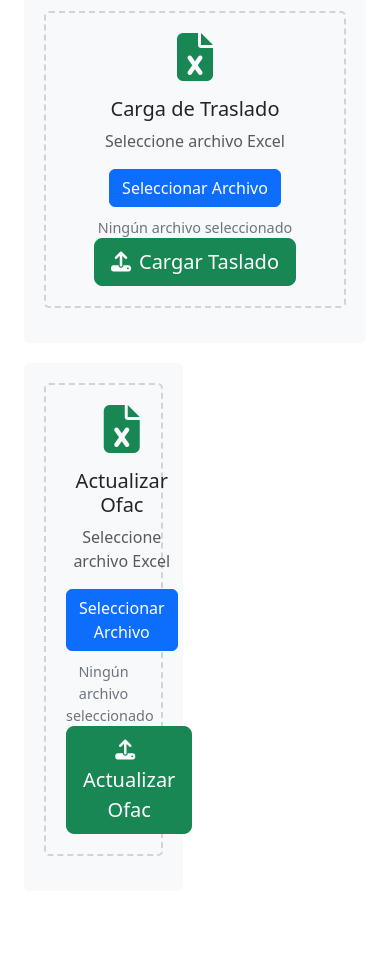
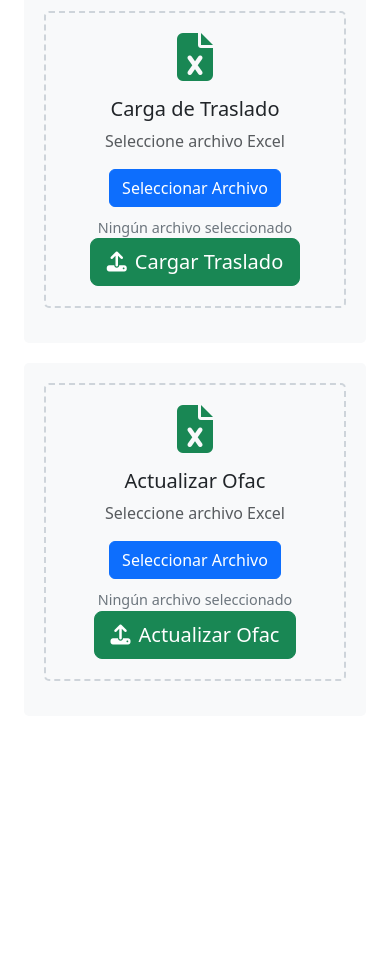
Before and after one commit to camacho999/listador_ccis, a Flask app: page /cargar in a window 390 px wide. Shown: the part 834-1793 px from the top of the page. After the commit the page ends 1515 px from the top, so only its background shows below. Run offline with Flask 3, Linux system fonts and the light colour scheme.

Commit message:
Fix styling issues in carga.html template and improve file upload layout
• Modified templates/carga.html to fix Bootstrap grid layout using proper col-md-6 classes instead of mixed column structure
• Updated form organization to separate file uploads into distinct sections with improved visual grouping
• Fixed typo in traslado button text changing "Taslado" to "Traslado"
• Improved responsive design consistency across all file upload components
• Maintained existing functionality while resolving styling inconsistencies from previous theme issue

The changes address the styling problems by implementing a cleaner, more consistent Bootstrap grid layout while preserving all existing file upload functionality.

```diff
--- a/templates/carga.html
+++ b/templates/carga.html
@@ -4,10 +4,7 @@
     <h2 class="mb-4 text-center">Carga de Información</h2>
 
     <div class="row">
-
         <div class="col-md-6">
-
-                <!-- Columna derecha - Carga de archivos -->
             <div class="form-section">
                 <h4 class="mb-3"><i class="fas fa-file-upload me-2"></i>Carga de Archivos</h4>
 
@@ -20,7 +17,6 @@
                             <p class="text-muted">Seleccione archivo Excel</p>
                             <span class="btn btn-primary">Seleccionar Archivo</span>
                         </label>
-
                         <input type="file" id="inventarioFile" name="archivo" class="form-control" accept=".xlsx, .xls" required>
                         <div id="inventarioFileName" class="file-name">Ningún archivo seleccionado</div>
                         <button type="submit" class="btn btn-success btn-lg"><i class="fas fa-upload me-2"></i>Cargar Inventario</button>
@@ -29,47 +25,46 @@
 
                 <!-- Carga de bloqueados -->
                 <div class="file-upload">
+                    <form action="/update_blok" method="POST" enctype="multipart/form-data">
                         <label for="bloqueadosFile" class="file-upload-label">
                             <i class="fas fa-file-excel fa-3x mb-3 text-success"></i>
                             <h5>Carga de Bloqueados</h5>
                             <p class="text-muted">Seleccione archivo Excel</p>
                             <span class="btn btn-primary">Seleccionar Archivo</span>
-
                         </label>
-                            <form action="/update_blok" method="POST" enctype="multipart/form-data">
                         <input type="file" id="bloqueadosFile" name="archivo" class="form-control" accept=".xlsx, .xls" required>
                         <div id="bloqueadosFileName" class="file-name">Ningún archivo seleccionado</div>
-                                <button type="submit" class="btn btn-success btn-lg"> <i class="fas fa-upload me-2"></i>Cargar Bloqueados</button>
+                        <button type="submit" class="btn btn-success btn-lg"><i class="fas fa-upload me-2"></i>Cargar Bloqueados</button>
                     </form>
                 </div>
 
                 <!-- Carga de traslado -->
                 <div class="file-upload">
+                    <form action="/traslado" method="POST" enctype="multipart/form-data">
                         <label for="trasladoFile" class="file-upload-label">
                             <i class="fas fa-file-excel fa-3x mb-3 text-success"></i>
                             <h5>Carga de Traslado</h5>
                             <p class="text-muted">Seleccione archivo Excel</p>
                             <span class="btn btn-primary">Seleccionar Archivo</span>
-
                         </label>
-                            <form action="/traslado" method="POST" enctype="multipart/form-data">
                         <input type="file" id="trasladoFile" name="archivo" class="form-control" accept=".xlsx, .xls" required>
                         <div id="trasladoFileName" class="file-name">Ningún archivo seleccionado</div>
-                                <button type="submit" class="btn btn-success btn-lg"><i class="fas fa-upload me-2"></i>Cargar Taslado</button>
+                        <button type="submit" class="btn btn-success btn-lg"><i class="fas fa-upload me-2"></i>Cargar Traslado</button>
                     </form>
                 </div>
             </div>
         </div>
-            <div class="col-6">
+
+        <div class="col-md-6">
             <div class="form-section">
                 <div class="file-upload">
+                    <form action="/update_ofac" method="POST" enctype="multipart/form-data">
                         <label for="ofacFile" class="file-upload-label">
                             <i class="fas fa-file-excel fa-3x mb-3 text-success"></i>
                             <h5>Actualizar Ofac</h5>
                             <p class="text-muted">Seleccione archivo Excel</p>
                             <span class="btn btn-primary">Seleccionar Archivo</span>
                         </label>
-                            <form action="/update_ofac" method="POST" enctype="multipart/form-data">
                         <input type="file" id="ofacFile" name="archivo" class="form-control" accept=".xlsx, .xls" required>
                         <div id="ofacFileName" class="file-name">Ningún archivo seleccionado</div>
                         <button type="submit" class="btn btn-success btn-lg"><i class="fas fa-upload me-2"></i>Actualizar Ofac</button>
@@ -78,13 +73,5 @@
             </div>
         </div>
     </div>
-
-
-
-
-            <br>
-            <br>
-
 </div>
-
 {% endblock %}
```
Also changed, not shown: 1 other file. Lines whose indentation alone changed are shown as unchanged.
